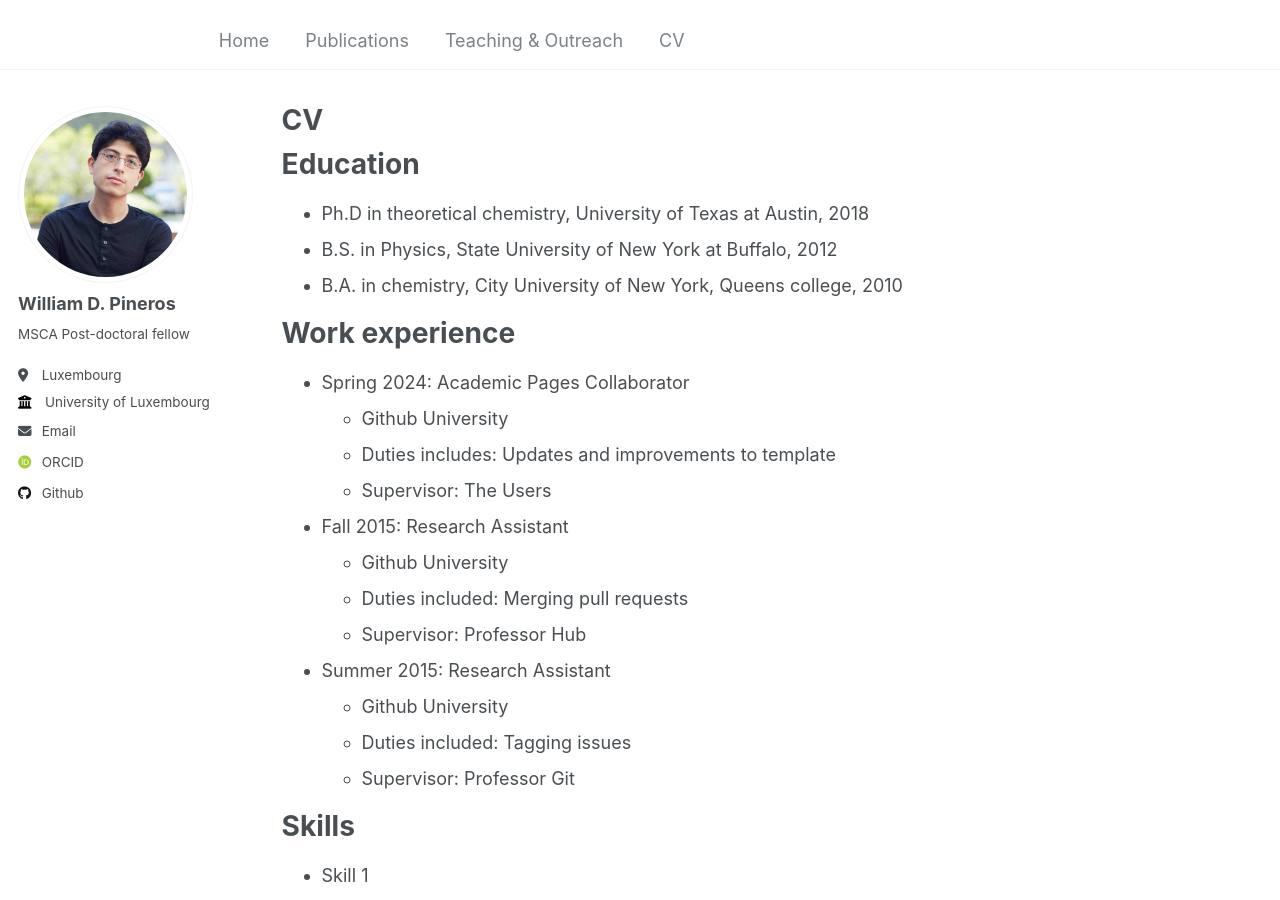
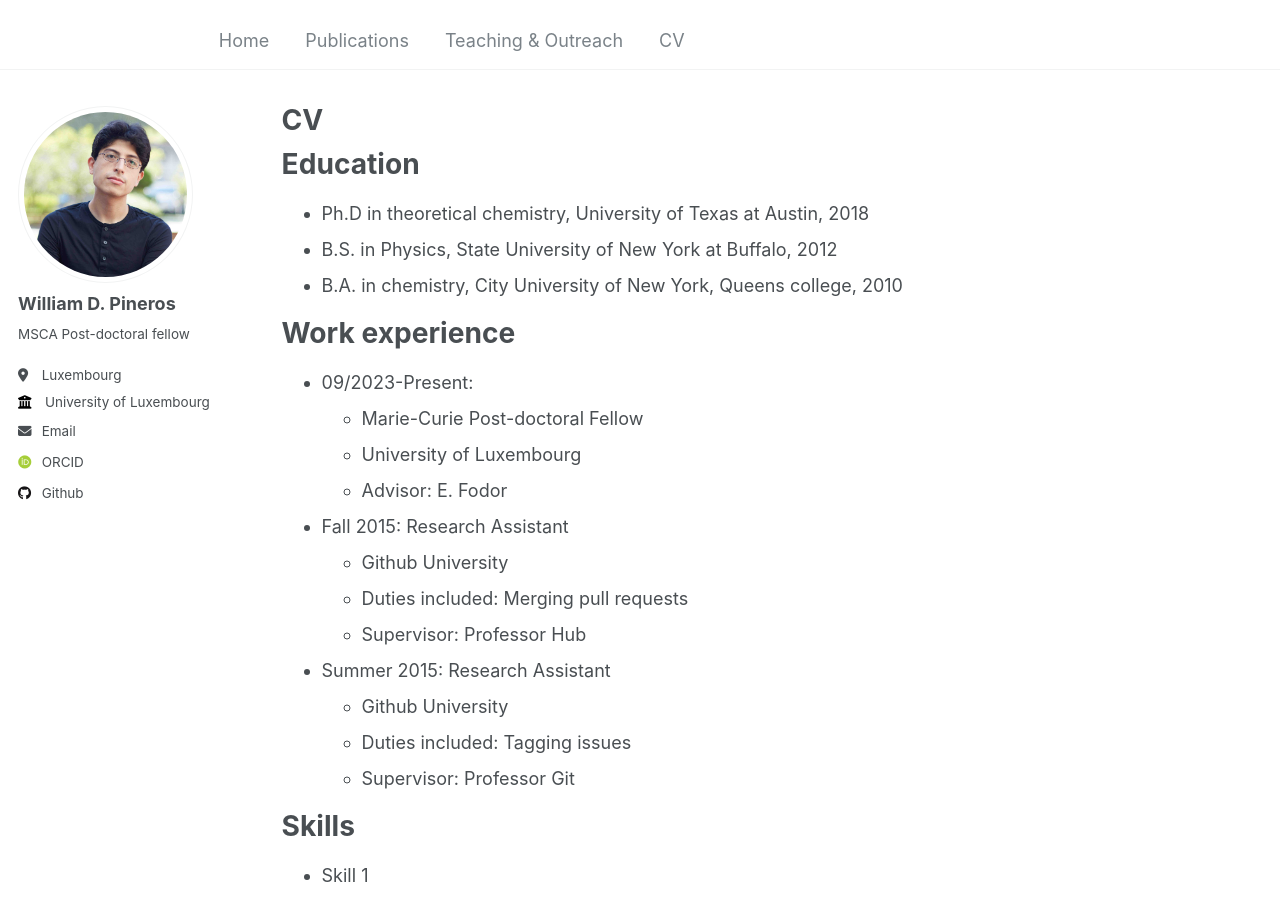
Before and after one commit to wpineros/p, a Jekyll site: the page built from _pages/cv.md, in a window 1280 px wide and 900 px high. Built offline with Jekyll 4.4.1, drawn with Linux system fonts in a browser that asks for light colours; some web fonts are replaced.

Commit message:
Update cv.md

```diff
--- a/_pages/cv.md
+++ b/_pages/cv.md
@@ -17,10 +17,10 @@ Education
 
 Work experience
 ======
-* Spring 2024: Academic Pages Collaborator
-  * Github University
-  * Duties includes: Updates and improvements to template
-  * Supervisor: The Users
+* 09/2023-Present:
+  * Marie-Curie Post-doctoral Fellow
+  * University of Luxembourg
+  * Advisor: E. Fodor
 
 * Fall 2015: Research Assistant
   * Github University
```
